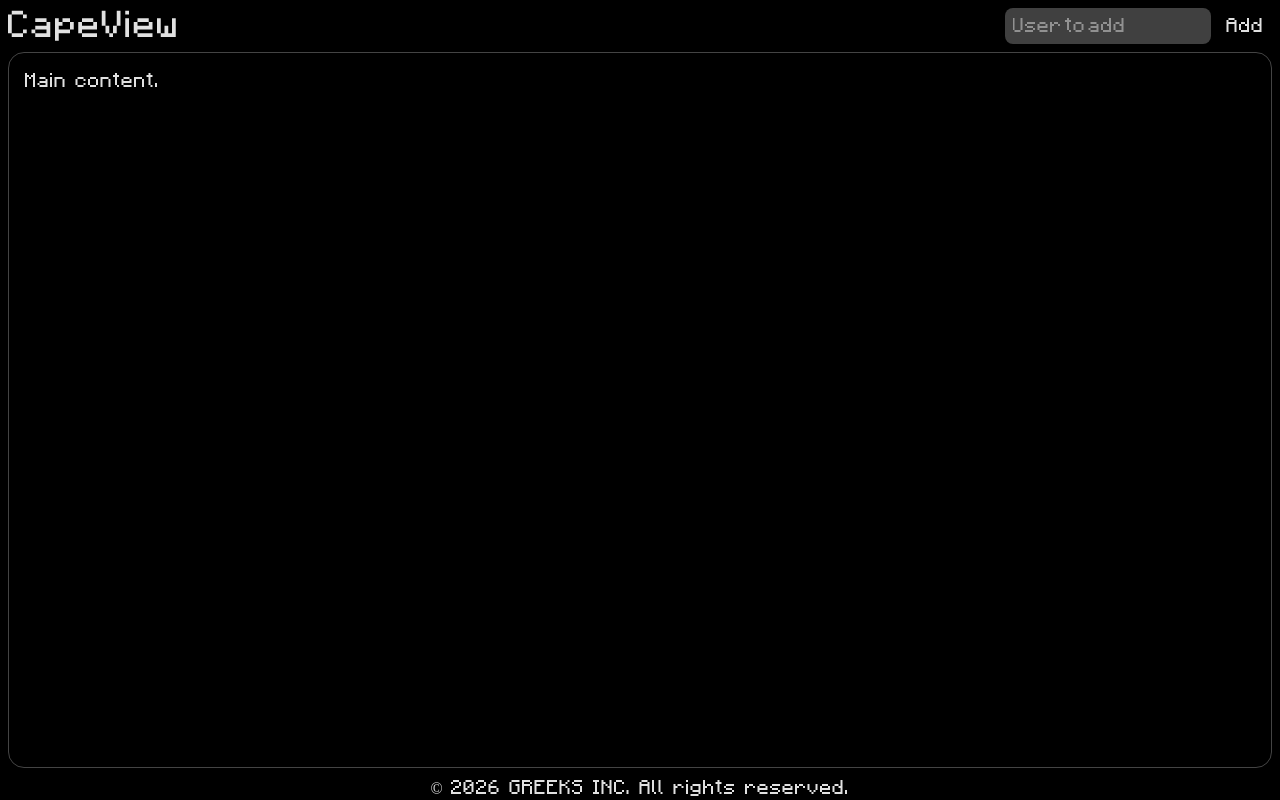
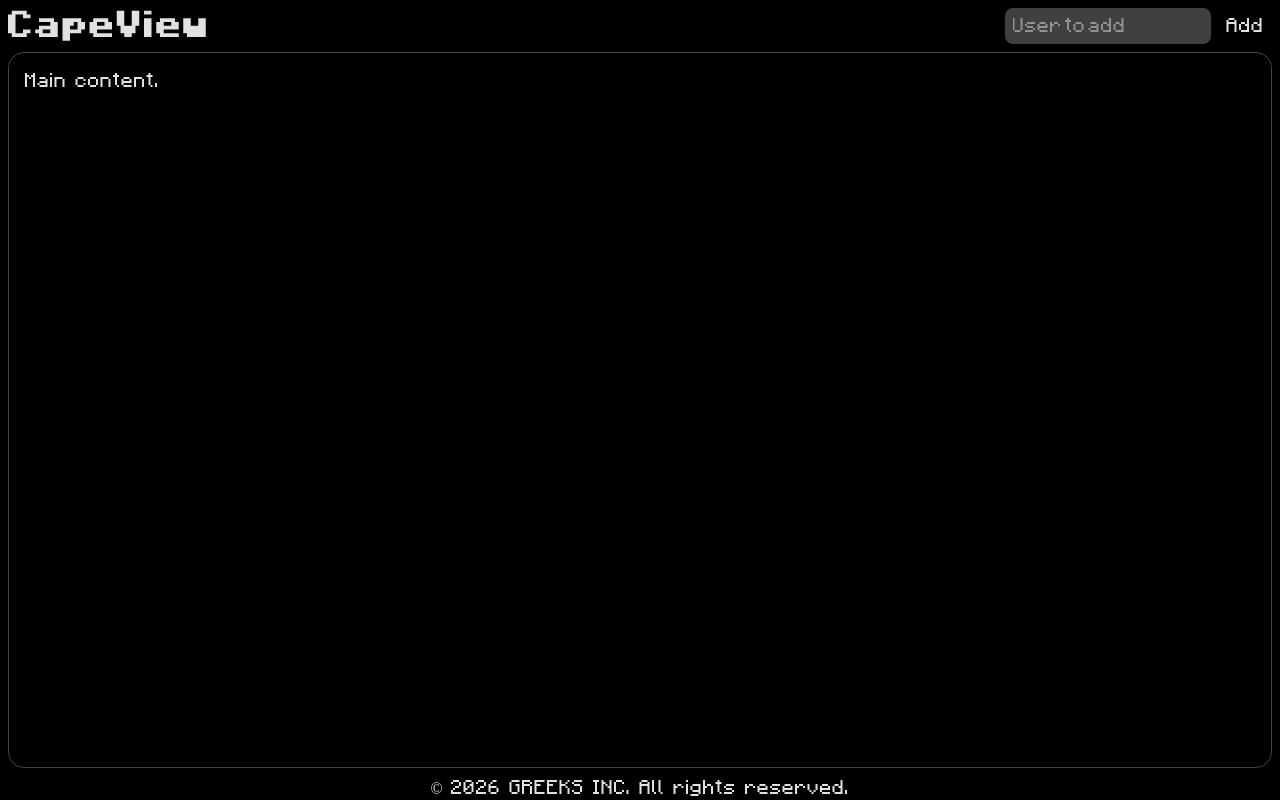
Before and after one commit to caltra/CapeView, a Next.js app: page / in a window 1280 px wide. Built offline with nearby package versions, Linux system fonts and the light colour scheme.

Commit message:
Added bold font to header.

```diff
--- a/src/app/components/ui/Header.tsx
+++ b/src/app/components/ui/Header.tsx
@@ -16,7 +16,7 @@ export default function Header() {
 
     return (
         <header className="flex justify-between m-2">
-            <h1 className="text-3xl">
+            <h1 className="text-3xl font-[Mojangles_Bold]">
                 CapeView
             </h1>
 
--- a/src/app/globals.css
+++ b/src/app/globals.css
@@ -32,3 +32,10 @@
     font-weight: normal;
     font-style: normal;
 }
+
+@font-face {
+    font-family: 'Mojangles Bold';
+    src: url(../../public/fonts/Mojang-Bold.ttf) format('truetype');
+    font-weight: normal;
+    font-style: normal;
+}
```
